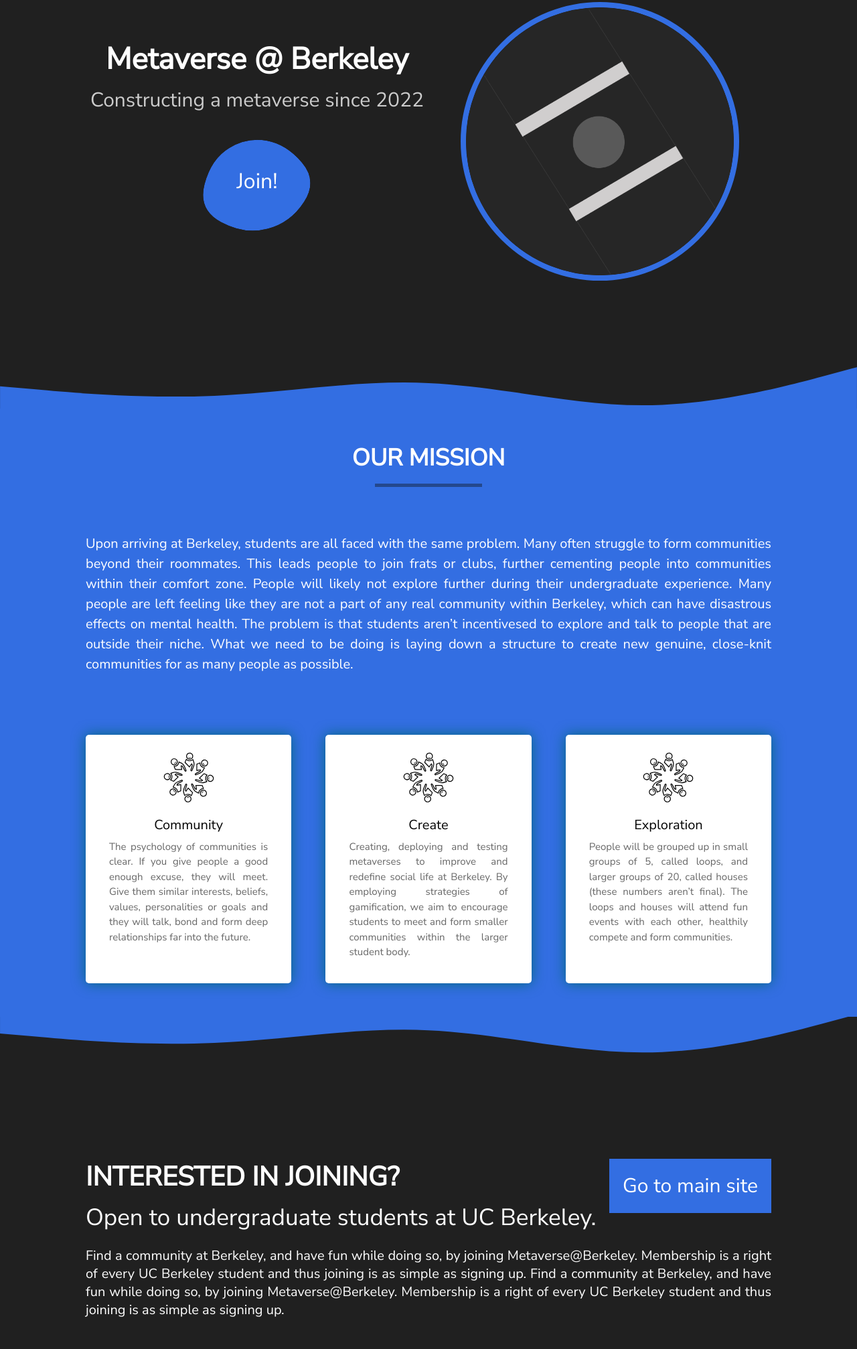
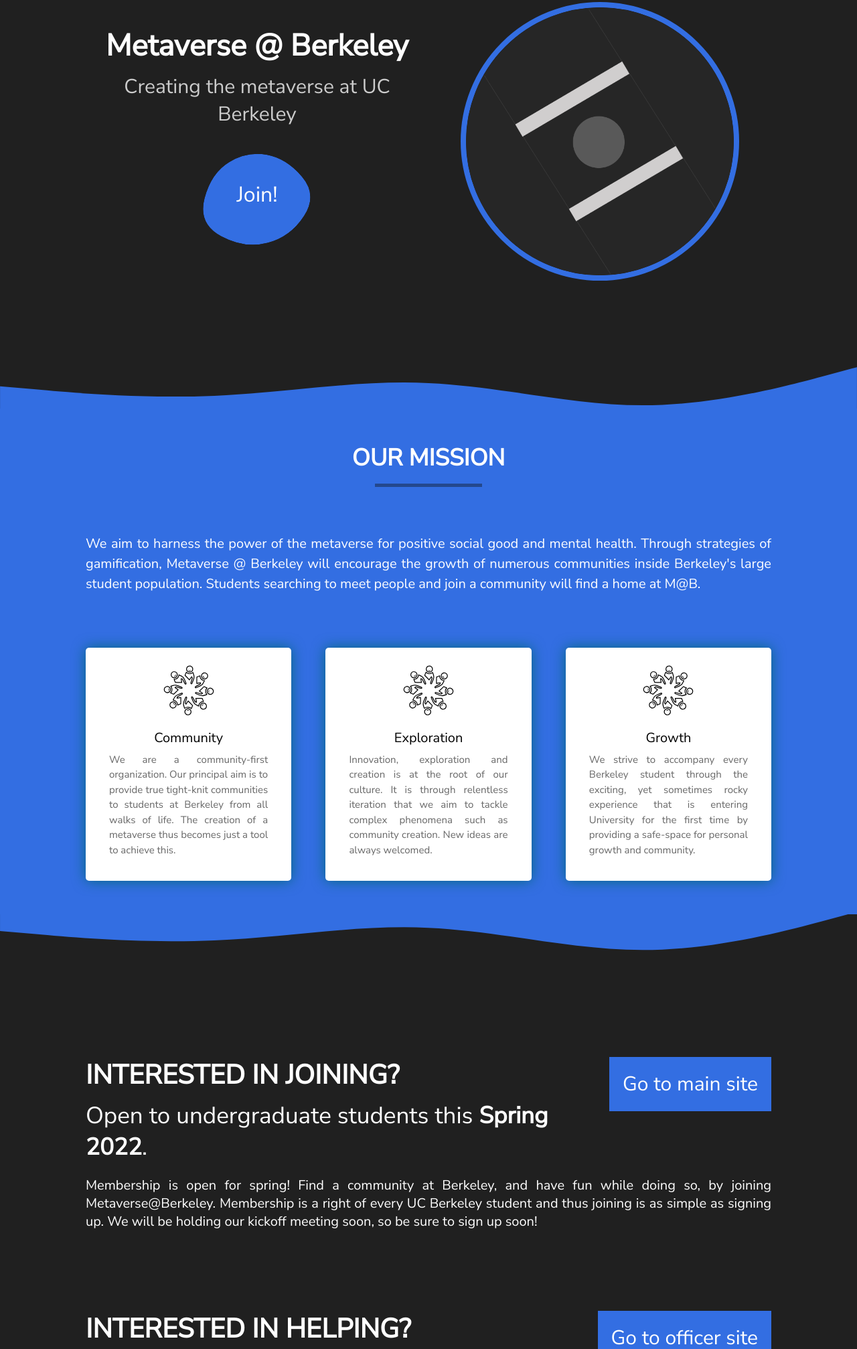
Before and after one commit to MetaverseAtBerkeley/berkeleyFrontend, a Gatsby site in the folder app/: page / in a window 1280 px wide. Shown: the part 176-2190 px from the top of the page at 67% size. Built offline with nearby package versions, Linux system fonts and the light colour scheme; Gatsby itself is replaced by a stand-in of ours.

Commit message:
MVP Acceptable site now done

```diff
--- a/app/src/global/global.scss
+++ b/app/src/global/global.scss
@@ -11,6 +11,10 @@
   color: #ccc;
 
   margin: 0;
+}
+
+a {
+  text-decoration: none;
 }
 
 .threeBoxes {
--- a/app/src/pages/index.js
+++ b/app/src/pages/index.js
@@ -37,10 +37,14 @@
       <div className="lc" id="home">
         <div className="left">
           <div className="title"><Fade up>Metaverse @ Berkeley</Fade></div>
-          <div className="subtitle"><Fade delay={400} up>Constructing a metaverse since 2022</Fade></div>
-          <Fade delay={800} up><div className="buttonParent"><Blob>
-            <div className="button">Join!</div>
-          </Blob></div></Fade>
+          <div className="subtitle"><Fade delay={400} up>Creating the metaverse at UC Berkeley</Fade></div>
+          <Fade delay={800} up><div className="buttonParent">
+            <a href="https://zubatomic.com/metaverse/redirect" target="_blank">
+              <Blob>
+              <div className="button">Join!</div>
+              </Blob>
+            </a>
+          </div></Fade>
         </div>
         <div className="right">
           <Roll right>
@@ -63,23 +67,23 @@
       <Slide style={{backgroundColor: "#336ee2", paddingTop: "50px", paddingBottom: "50px"}}>
         <div className="title">OUR MISSION</div>
         <div className="clubDescription"><Fade>
-        Upon arriving at Berkeley, students are all faced with the same problem. Many often struggle to form communities beyond their roommates. This leads people to join frats or clubs, further cementing people into communities within their comfort zone. People will likely not explore further during their undergraduate experience. Many people are left feeling like they are not a part of any real community within Berkeley, which can have disastrous effects on mental health. The problem is that students aren’t incentivesed to explore and talk to people that are outside their niche. What we need to be doing is laying down a structure to create new genuine, close-knit communities for as many people  as possible.
+        We aim to harness the power of the metaverse for positive social good and mental health. Through strategies of gamification, Metaverse @ Berkeley will encourage the growth of numerous communities inside Berkeley's large student population. Students searching to meet people and join a community will find a home at M@B. <br />
         </Fade></div>
         <div className="threeBoxes">
           <Fade up><div className="box">
             <div className="icon"><img src={communitySVG}></img></div>
             <div className="heading">Community</div>
-            <div className="description">The psychology of communities is clear. If you give people a good enough excuse, they will meet. Give them similar interests, beliefs, values, personalities or goals and they will talk, bond and form deep relationships far into the future.</div>
+            <div className="description">We are a community-first organization. Our principal aim is to provide true tight-knit communities to students at Berkeley from all walks of life. The creation of a metaverse thus becomes just a tool to achieve this. </div>
           </div></Fade>
           <Fade delay={400} up><div className="box">
             <div className="icon"><img src={communitySVG}></img></div>
-            <div className="heading">Create</div>
-            <div className="description">Creating, deploying and testing metaverses to improve and redefine social life at Berkeley. By employing strategies of gamification, we aim to encourage students to meet and form smaller communities within the larger student body.</div>
+            <div className="heading">Exploration</div>
+            <div className="description">Innovation, exploration and creation is at the root of our culture. It is through relentless iteration that we aim to tackle complex phenomena such as community creation. New ideas are always welcomed.</div>
           </div></Fade>
           <Fade delay={800} up><div className="box">
             <div className="icon"><img src={communitySVG}></img></div>
-            <div className="heading">Exploration</div>
-            <div className="description">People will be grouped up in small groups of 5, called loops, and larger groups of 20, called houses (these numbers aren’t final). The loops and houses will attend fun events with each other, healthily compete and form communities.</div>
+            <div className="heading">Growth</div>
+            <div className="description">We strive to accompany every Berkeley student through the exciting, yet sometimes rocky experience that is entering University for the first time by providing a safe-space for personal growth and community.</div>
           </div></Fade>
         </div>
       </Slide>
@@ -91,17 +95,34 @@
 
 const JoinSlide = () => {
 
+  const currentDate = new Date();
+  const currentYear = currentDate.getFullYear();
+  const currentMonth = currentDate.getMonth();
+  let currentSemester = "Spring";
+  if (currentMonth > 4) currentSemester = "Summer";
+  if (currentMonth >= 7) currentSemester = "Fall";
+
   return (
     <Slide>
       <div className="js" id="join">
+        {currentSemester != "Summer" &&
+          <div className="option">
+            <Fade right><a href="https://zubatomic.com/metaverse/redirect" target="_blank"><div className="link">Go to main site</div></a></Fade>
+            <div className="header">INTERESTED IN JOINING?</div>
+            <div className="subheader">Open to undergraduate students this <b>{currentSemester} {currentYear}</b>.</div>
+            <div className="text">Membership is open for {currentSemester.toLowerCase()}! Find a community at Berkeley, and have fun while doing so, by joining Metaverse@Berkeley. Membership is a right of every UC Berkeley student and thus joining is as simple as signing up. We will be holding our kickoff meeting soon, so be sure to sign up soon!</div>
+          </div>
+        }
+        {currentSemester == "Summer" &&
+          <div className="option">
+            <Fade right><a href="https://zubatomic.com/metaverse/redirect" target="_blank"><div className="link">Go to main site</div></a></Fade>
+            <div className="header">INTERESTED IN JOINING?</div>
+            <div className="subheader">Open to undergraduate students during <b>{currentYear}</b>.</div>
+            <div className="text">Membership will open during fall later this year. Find a community at Berkeley, and have fun while doing so, by joining Metaverse@Berkeley. Membership is a right of every UC Berkeley student and thus joining is as simple as signing up.</div>
+          </div>
+        }
         <div className="option">
-          <Fade right><div className="link">Go to main site</div></Fade>
-          <div className="header">INTERESTED IN JOINING?</div>
-          <div className="subheader">Open to undergraduate students at UC Berkeley.</div>
-          <div className="text">Find a community at Berkeley, and have fun while doing so, by joining Metaverse@Berkeley. Membership is a right of every UC Berkeley student and thus joining is as simple as signing up. Find a community at Berkeley, and have fun while doing so, by joining Metaverse@Berkeley. Membership is a right of every UC Berkeley student and thus joining is as simple as signing up.</div>
-        </div>
-        <div className="option">
-        <Fade right><div className="link">Go to officer site</div></Fade>
+        <Fade right><a href="https://road-message-514.notion.site/Become-an-officer-1ec0173227154930b79700ad7e3e14f2" target="_blank"><div className="link">Go to officer site</div></a></Fade>
           <div className="header">INTERESTED IN HELPING?</div>
           <div className="subheader">Apply to become an officer through the officer site.</div>
           <div className="text">Find a community at Berkeley, and have fun while doing so, by joining Metaverse@Berkeley. Membership is a right of every UC Berkeley student and thus joining is as simple as signing up. Find a community at Berkeley, and have fun while doing so, by joining Metaverse@Berkeley. Membership is a right of every UC Berkeley student and thus joining is as simple as signing up.</div>
--- a/app/src/pages/index.scss
+++ b/app/src/pages/index.scss
@@ -100,21 +100,13 @@
 
   }
 
-  .clubDescriptionWrapper {
-
-    display: flex;
-    justify-content: center;
-    align-items: center;
-
-  }
-
   .clubDescription {
 
     font-size: 20px;
     color: white;
     text-align: justify;
     line-height: 1.5;
-    margin-bottom: 90px;
+    margin-bottom: 50px;
 
   }
 
@@ -186,6 +178,13 @@
 
 }
 
+@media (max-width: 1200px) {
+  .js .option .link {
+    float: none;
+    margin-bottom: 40px;
+  }
+}
+
 .cs {
 
   margin-top: 100px;
```
